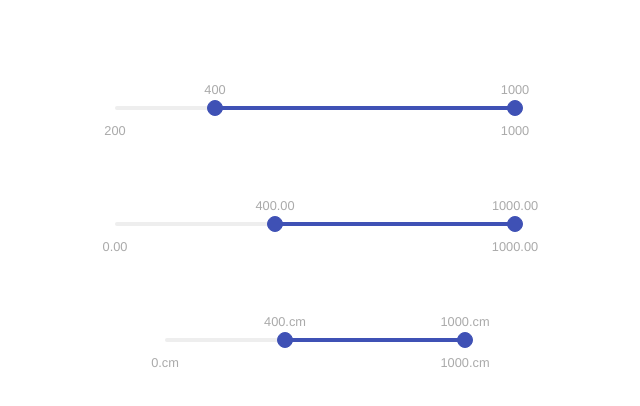
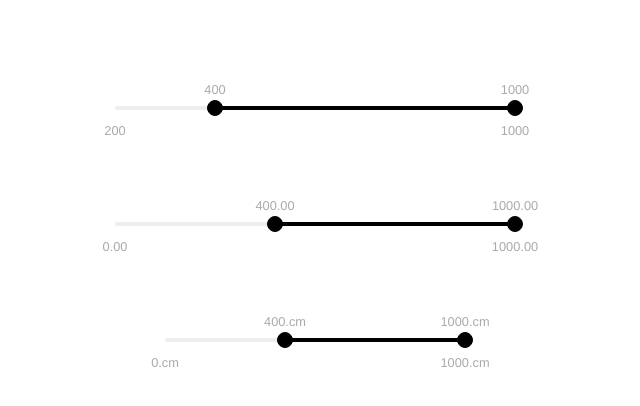
Before and after one commit to Zaibi727/Collection-of-Designs, a React (Create React App) app: page / in a window 1280 px wide. Shown: the top 406 px of the page, without its empty margins (325-965 px from the left). Built offline with nearby package versions, Linux system fonts and the light colour scheme.

Commit message:
color change

```diff
--- a/src/components/thridMay/firstRange.js
+++ b/src/components/thridMay/firstRange.js
@@ -2,7 +2,7 @@ import React, { Component } from 'react';
 import InputRange from 'react-input-range';
 import 'react-input-range/lib/css/index.css';
 import styles from './inputRange.module.css';
-
+import styled from 'styled-components';
 
 class FirstRange extends Component {
 
@@ -20,6 +20,7 @@ class FirstRange extends Component {
             <div className={styles.wrapper}>
 
                <section>
+               <RangeSliderContainer color="black">
                     <InputRange
                     classNames={styles.first}
                         maxValue={1000}
@@ -28,6 +29,7 @@ class FirstRange extends Component {
                         value={this.state.value}
                         onChange={value => this.setState({ value })}
                     />
+                     </RangeSliderContainer>
                </section>
             </div>
          );
@@ -35,3 +37,11 @@ class FirstRange extends Component {
 }
 
 export default FirstRange;
+
+const RangeSliderContainer = styled.div`
+  .input-range__track--active,
+  .input-range__slider {
+    background: ${props => props.color};
+    border-color: ${props => props.color};
+  }
+`;
--- a/src/components/thridMay/inputRange.module.css
+++ b/src/components/thridMay/inputRange.module.css
@@ -15,3 +15,9 @@
     margin: 0 auto;
     width: 300px;
   }
+
+  .input-range__track--active,
+  .input-range__slider {
+      background: rgb(0, 0, 0) !important;
+      border-color: rgb(0, 0, 0) !important;
+  }
--- a/src/components/thridMay/secondRange.js
+++ b/src/components/thridMay/secondRange.js
@@ -2,7 +2,7 @@ import React, { Component } from 'react';
 import InputRange from 'react-input-range';
 import 'react-input-range/lib/css/index.css';
 import styles from './inputRange.module.css';
-
+import styled from 'styled-components';
 
 class SecondRange extends Component {
 
@@ -21,6 +21,7 @@ class SecondRange extends Component {
 
 
                <section>
+               <RangeSliderContainer color="black" fontSize="50px">
                     <InputRange
                         maxValue={1000}
                         minValue={0}
@@ -29,6 +30,7 @@ class SecondRange extends Component {
                         value={this.state.value}
                         onChange={value => this.setState({ value })}
                     />
+                    </RangeSliderContainer>
                </section>
 
             </div>
@@ -37,3 +39,11 @@ class SecondRange extends Component {
 }
 
 export default SecondRange;
+
+const RangeSliderContainer = styled.div`
+  .input-range__track--active,
+  .input-range__slider {
+    background: ${props => props.color};
+    border-color: ${props => props.color};
+  }
+`;
--- a/src/components/thridMay/thirdRange.js
+++ b/src/components/thridMay/thirdRange.js
@@ -2,7 +2,7 @@ import React, { Component } from 'react';
 import InputRange from 'react-input-range';
 import 'react-input-range/lib/css/index.css';
 import styles from './inputRange.module.css';
-
+import styled from 'styled-components';
 
 class ThirdRange extends Component {
 
@@ -18,6 +18,7 @@ class ThirdRange extends Component {
     render() {
         return (
                <div className={styles.slider}>
+               <RangeSliderContainer color="black" fontSize="50px">
                      <InputRange
                      styles={{backgroundColor: 'black'}}
                         maxValue={1000}
@@ -26,10 +27,20 @@ class ThirdRange extends Component {
                         formatLabel={value => `${value}.cm`}
                         value={this.state.value}
                         onChange={value => this.setState({ value })}
+
                   />
+                  </RangeSliderContainer>
                 </div>
          );
     }
 }
 
 export default ThirdRange;
+
+const RangeSliderContainer = styled.div`
+  .input-range__track--active,
+  .input-range__slider {
+    background: ${props => props.color};
+    border-color: ${props => props.color};
+  }
+`;
```
